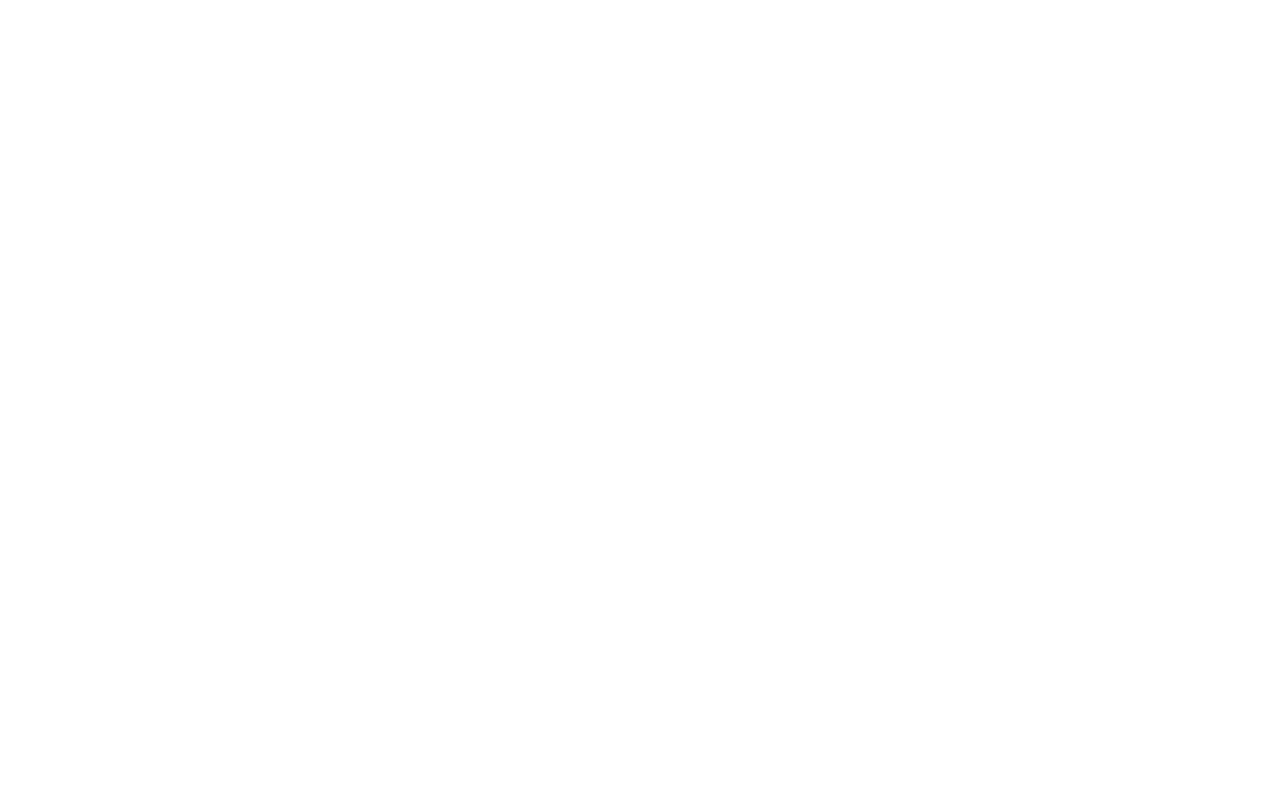
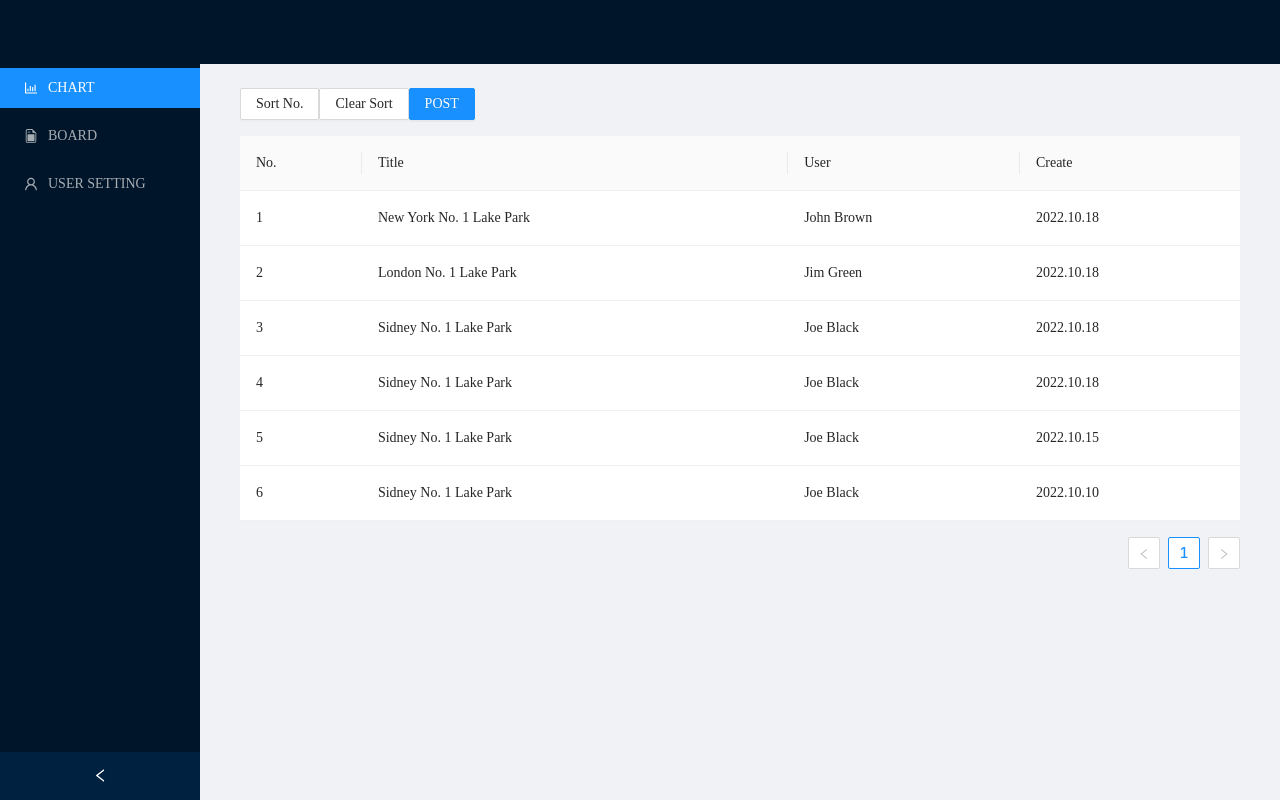
Before and after one commit to daydreamplace/winning-i, a React (Vite) app: page /board in a window 1280 px wide. Before the commit this address had no page. Built offline with nearby package versions, Linux system fonts and the light colour scheme; a small style sheet from the web is missing; a web font is replaced by a local one.

Commit message:
Add: Board List& Board Create 페이지 레이아웃 구현
* Add: Board 레이아웃 구현

* Add: Board 작성 페이지 레이아웃 구현

* Add: Board List 버튼 Router 추가

```diff
--- a/src/App.jsx
+++ b/src/App.jsx
@@ -2,8 +2,8 @@
 import { BrowserRouter, Route, Routes } from "react-router-dom";
 import Main from "./pages/Index";
 import Chart from "./components/chart/Chart";
-// import Board from "./components/board/Board";
-// import BoardCreate from "./components/board/BoardCreate";
+import Board from "./components/board/BoardList";
+import BoardCreate from "./components/board/BoardCreate";
 import { ThemeProvider } from "styled-components";
 import * as Theme from "./Theme";
 import GlobalStyle from "./GlobalStyle";
@@ -18,12 +18,12 @@
             <Route path="/" element={<Main />}>
               <Route end index element={<Chart />} />
             </Route>
-            {/* <Route path="/boards" element={<Main />}>
+            <Route path="/board" element={<Main />}>
               <Route end index element={<Board />} />
               <Route path="create" element={<BoardCreate />} />
               <Route path=":id" element={<BoardCreate />} />
               <Route path=":id/update" element={<BoardCreate />} />
-            </Route> */}
+            </Route>
           </Routes>
         </BrowserRouter>
       </ThemeProvider>
--- a/src/components/board/BoardCreate.jsx
+++ b/src/components/board/BoardCreate.jsx
@@ -0,0 +1,88 @@
+import React, { useEffect } from "react";
+import { useParams, useLocation } from "react-router-dom";
+import { Card, Form, Row, Col, Input, Button, Modal } from "antd";
+import Editor from "./components/Editor";
+import styled from "styled-components";
+
+const BoardCreate = () => {
+  const { id } = useParams();
+  const location = useLocation();
+  const [form] = Form.useForm();
+  const watchContent = Form.useWatch("content", form);
+
+  const onFinish = (values) => {
+    if (id) {
+      Modal.success({
+        title: "SUCCESS",
+        content: "POST EDITED",
+      });
+      return;
+    }
+    Modal.success({
+      title: "SUCCESS",
+      content: "POST CREATED",
+    });
+  };
+
+  useEffect(() => {
+    if (!id) return;
+    // data fetch
+    async function fetchAPI() {
+      const data = await Promise.resolve({
+        title: "wpahr",
+        content: "12312312",
+      });
+      form.setFieldValue("title", data.title);
+      form.setFieldValue("content", data.content);
+    }
+    fetchAPI();
+  }, [id]);
+
+  return (
+    <>
+      <Card>
+        <Form form={form} layout="vertical" onFinish={onFinish}>
+          <Row>
+            <Col xs={24} sm={24} md={24} lg={24}>
+              <Row gutter={16}>
+                <Col xs={24} sm={24} md={24} lg={12}>
+                  <Form.Item label="제목" name="title">
+                    <Title
+                      disabled={id && !location.pathname.includes("update")}
+                    />
+                  </Form.Item>
+                </Col>
+                <Col xs={24} sm={24} md={24} lg={24}>
+                  <Form.Item label="content" name="content">
+                    {id && !location.pathname.includes("update") ? null : (
+                      <Editor
+                        initialValue={watchContent}
+                        onChange={(html) => {
+                          form.setFieldValue("content", html);
+                        }}
+                      />
+                    )}
+                  </Form.Item>
+                </Col>
+              </Row>
+            </Col>
+          </Row>
+          <div style={{ display: "flex", justifyContent: "center" }}>
+            <Button type="primary" htmlType="submit">
+              저장
+            </Button>
+            <Button type="default" htmlType="button">
+              remove
+            </Button>
+          </div>
+        </Form>
+      </Card>
+    </>
+  );
+};
+
+const Title = styled(Input)`
+  width: 100%;
+`;
+
+export default BoardCreate;
--- /dev/null
+++ b/src/components/board/BoardList.jsx
@@ -0,0 +1,124 @@
+import React, { useState } from "react";
+import { useNavigate } from "react-router-dom";
+import { Button, Space, Table } from "antd";
+import styled from "styled-components";
+
+const Board = () => {
+  const navigate = useNavigate();
+  const [sortedInfo, setSortedInfo] = useState({});
+
+  const handleChange = (pagination, sorter) => {
+    setSortedInfo(sorter);
+  };
+
+  const onClear = () => {
+    setSortedInfo({});
+  };
+
+  const setNumSort = () => {
+    setSortedInfo({
+      order: "descend",
+      columnKey: "id",
+    });
+  };
+
+  const columns = [
+    {
+      title: "No.",
+      dataIndex: "id",
+      key: "id",
+    },
+    {
+      title: "Title",
+      dataIndex: "title",
+      key: "title",
+    },
+    {
+      title: "User",
+      dataIndex: "user",
+      key: "user",
+    },
+    {
+      title: "Create",
+      dataIndex: "create_at",
+      key: "create_at",
+    },
+  ];
+
+  const onCreate = (e) => {
+    navigate("create");
+  };
+
+  return (
+    <>
+      <BoardSpace
+        style={{
+          marginBottom: 16,
+        }}
+      >
+        <div className="buttons">
+          <Button onClick={setNumSort}>Sort No.</Button>
+          <Button onClick={onClear}>Clear Sort</Button>
+          <Button type="primary" onClick={onCreate}>
+            POST
+          </Button>
+        </div>
+      </BoardSpace>
+      <Table
+        columns={columns}
+        dataSource={data}
+        onChange={handleChange}
+        onRow={(row, index) => {
+          return {
+            onClick: (e) => {
+              navigate(`/board/${row.id}`);
+            },
+          };
+        }}
+      />
+    </>
+  );
+};
+
+const data = [
+  {
+    id: "1",
+    user: "John Brown",
+    title: "New York No. 1 Lake Park",
+    create_at: "2022.10.18",
+  },
+  {
+    id: "2",
+    user: "Jim Green",
+    title: "London No. 1 Lake Park",
+    create_at: "2022.10.18",
+  },
+  {
+    id: "3",
+    user: "Joe Black",
+    title: "Sidney No. 1 Lake Park",
+    create_at: "2022.10.18",
+  },
+  {
+    id: "4",
+    user: "Joe Black",
+    title: "Sidney No. 1 Lake Park",
+    create_at: "2022.10.18",
+  },
+  {
+    id: "5",
+    user: "Joe Black",
+    title: "Sidney No. 1 Lake Park",
+    create_at: "2022.10.15",
+  },
+  {
+    id: "6",
+    user: "Joe Black",
+    title: "Sidney No. 1 Lake Park",
+    create_at: "2022.10.10",
+  },
+];
+
+const BoardSpace = styled(Space)``;
+
+export default Board;
--- /dev/null
+++ b/src/components/board/components/Editor.jsx
@@ -0,0 +1,26 @@
+import React, { useRef, useCallback } from "react";
+import { Editor as ReactToastEditor } from "@toast-ui/react-editor";
+
+const Editor = (props) => {
+  const editorRef = useRef(null);
+
+  const onChange = useCallback(() => {
+    const instance = editorRef.current?.getInstance();
+    if (!instance || !instance.getHTML) return;
+    props.onChange?.(instance.getHTML());
+  }, [props, editorRef]);
+
+  return <ReactToastEditor {...props} ref={editorRef} onChange={onChange} />;
+};
+
+export default Editor;
+
+Editor.defaultProps = {
+  initialValue: "",
+  previewStyle: "vertical",
+  height: "600px",
+  initialEditType: "wysiwyg",
+  useCommandShortcut: true,
+  usageStatistics: false,
+  hideModeSwitch: true,
+};
--- a/src/pages/Index.jsx
+++ b/src/pages/Index.jsx
@@ -1,7 +1,6 @@
 import React, { useState } from "react";
 import { useNavigate, Outlet } from "react-router-dom";
 import { Layout, Menu } from "antd";
-import Chart from "../components/chart/Chart";
 import { BarChartOutlined, UserOutlined } from "@ant-design/icons";
 import { BsFileEarmarkPost } from "react-icons/bs";
 import styled from "styled-components";
@@ -26,7 +25,7 @@
   }
 
   const items = [
-    getItem("CHART", "1", <BarChartOutlined />, undefined),
+    getItem("CHART", "1", <BarChartOutlined />, "/"),
     getItem("BOARD", "2", <BsFileEarmarkPost />, "/board"),
     getItem("USER SETTING", "3", <UserOutlined />, "/user"),
   ];
```
Also changed, not shown: src/components/board/Board.jsx (deleted).
